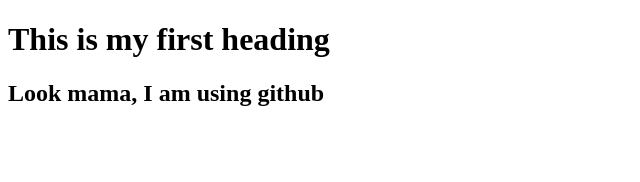
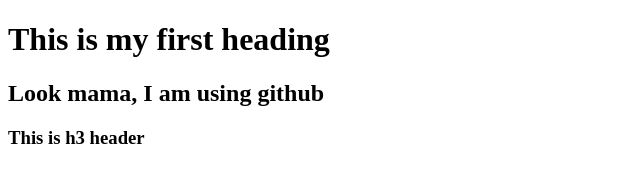
Before and after one commit to mizanulhasan/my-first-website, a plain HTML site: page index.html in a window 1280 px wide. Shown: the whole page, without its empty margins (0-640 px from the left). Drawn offline with Linux system fonts and the light colour scheme.

Commit message:
added new h3

```diff
--- a/index.html
+++ b/index.html
@@ -8,5 +8,6 @@
 <body>
     <h1>This is my first heading</h1>
     <h2>Look mama, I am using github</h2>
+    <h3>This is h3 header</h3>
 </body>
 </html>
```
